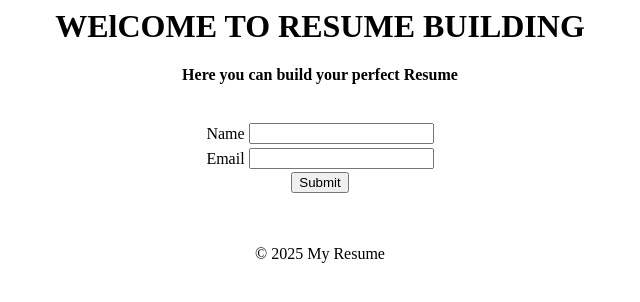
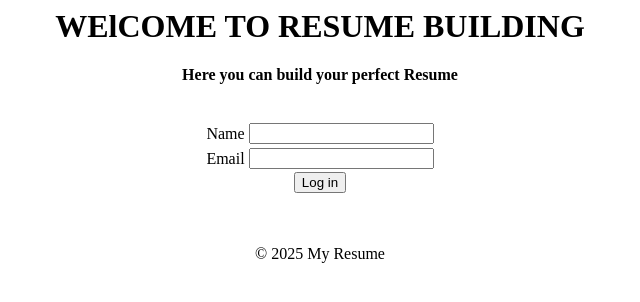
Before and after one commit to Mukilan-v/Resume-Builder, a plain HTML site: page index.html in a window 1280 px wide. Shown: the full height of the page, 320-960 px from the left. Drawn offline with Linux system fonts and the light colour scheme.

Commit message:
Update index.html

```diff
--- a/index.html
+++ b/index.html
@@ -17,7 +17,7 @@
                  </tr><br>
                  </table>
         <a href="personal.html">
-        <button type="submit">Submit</button></a>
+        <button type="Log in">Log in</button></a>
     <footer>
       <br><br> <p>© 2025 My Resume</p>
     </footer>
```
